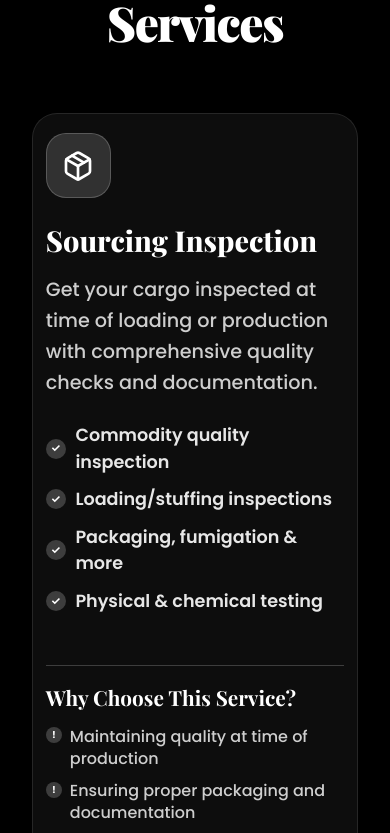
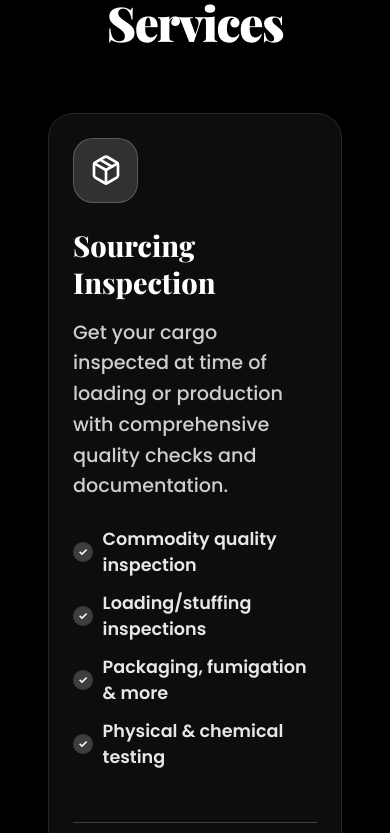
Before and after one commit to CargofirstQaho/Qualtyy, a React (Vite) app in the folder client/: page / in a window 390 px wide. Shown: the part 2231-3064 px from the top of the page. Built offline with nearby package versions, Linux system fonts and the light colour scheme.

Commit message:
mobile view for service section

```diff
--- a/client/src/components/Services.jsx
+++ b/client/src/components/Services.jsx
@@ -1459,12 +1459,14 @@
 
 // export default Services;
 
+
 import React, { useEffect, useRef, useState } from 'react';
 import { Leaf, BarChart3, Shield, Zap, Package, MapPin, ChevronDown, ChevronUp } from 'lucide-react';
 
 const Services = () => {
   const [isVisible, setIsVisible] = useState(false);
   const [showAllServices, setShowAllServices] = useState(false);
+  const [isMobile, setIsMobile] = useState(false);
   const sectionRef = useRef(null);
 
   const featuredServices = [
@@ -1550,6 +1552,18 @@ const Services = () => {
   const initialServices = services.slice(0, 3);
   const additionalServices = services.slice(3);
 
+  // Mobile detection
+  useEffect(() => {
+    const checkMobile = () => {
+      setIsMobile(window.innerWidth <= 768);
+    };
+
+    checkMobile();
+    window.addEventListener('resize', checkMobile);
+
+    return () => window.removeEventListener('resize', checkMobile);
+  }, []);
+
   const servicesStyles = {
     services: {
       padding: '6rem 2rem',
@@ -1571,7 +1585,8 @@ const Services = () => {
       maxWidth: '1400px',
       margin: '0 auto',
       position: 'relative',
-      zIndex: 10
+      zIndex: 10,
+      padding: isMobile ? '0 1rem' : '0'
     },
     sectionHeader: {
       textAlign: 'center',
@@ -1582,17 +1597,17 @@ const Services = () => {
       alignItems: 'center',
       background: 'rgba(255, 255, 255, 0.1)',
       color: '#FFFFFF',
-      padding: '1rem 2rem',
+      padding: isMobile ? '0.8rem 1.5rem' : '1rem 2rem',
       borderRadius: '25px',
       fontWeight: '700',
-      fontSize: '1.2rem',
+      fontSize: isMobile ? '1rem' : '1.2rem',
       marginBottom: '2rem',
       border: '1px solid rgba(255, 255, 255, 0.2)',
       backdropFilter: 'blur(10px)',
       fontFamily: '"Gilroy", "Poppins", "Inter", -apple-system, BlinkMacSystemFont, sans-serif'
     },
     title: {
-      fontSize: '5rem',
+      fontSize: isMobile ? '3rem' : '5rem',
       fontWeight: '900',
       lineHeight: '1.1',
       marginBottom: '2rem',
@@ -1607,7 +1622,7 @@ const Services = () => {
       backgroundClip: 'text'
     },
     description: {
-      fontSize: '1.4rem',
+      fontSize: isMobile ? '1.1rem' : '1.4rem',
       color: 'rgba(255, 255, 255, 0.8)',
       maxWidth: '800px',
       margin: '0 auto',
@@ -1625,19 +1640,23 @@ const Services = () => {
     },
     servicesGrid: {
       display: 'grid',
-      gridTemplateColumns: 'repeat(3, 1fr)',
-      gap: '2rem',
-      marginTop: '4rem'
+      gridTemplateColumns: isMobile ? '1fr' : 'repeat(3, 1fr)',
+      gap: isMobile ? '1rem' : '2rem',
+      marginTop: '4rem',
+      maxWidth: isMobile ? '350px' : 'none',
+      margin: isMobile ? '4rem auto 0 auto' : '4rem 0 0 0'
     },
     additionalServicesGrid: {
       display: 'grid',
-      gridTemplateColumns: 'repeat(3, 1fr)',
-      gap: '2rem',
+      gridTemplateColumns: isMobile ? '1fr' : 'repeat(3, 1fr)',
+      gap: isMobile ? '1rem' : '2rem',
       marginTop: '2rem',
       opacity: showAllServices ? 1 : 0,
       maxHeight: showAllServices ? '2000px' : '0',
       overflow: 'hidden',
-      transition: 'all 0.6s ease-in-out'
+      transition: 'all 0.6s ease-in-out',
+      maxWidth: isMobile ? '350px' : 'none',
+      margin: isMobile ? '2rem auto 0 auto' : '2rem 0 0 0'
     },
     viewAllButton: {
       display: 'flex',
@@ -1662,8 +1681,8 @@ const Services = () => {
     serviceCard: {
       background: 'rgba(255, 255, 255, 0.05)',
       backdropFilter: 'blur(10px)',
-      padding: '2rem 1.5rem',
-      borderRadius: '20px',
+      padding: isMobile ? '1.2rem 1rem' : '2rem 1.5rem',
+      borderRadius: isMobile ? '15px' : '20px',
       border: '1px solid rgba(255, 255, 255, 0.1)',
       transition: 'all 0.3s ease',
       position: 'relative',
@@ -1671,15 +1690,16 @@ const Services = () => {
       cursor: 'pointer',
       display: 'flex',
       flexDirection: 'column',
-      height: '100%',
-      maxWidth: '100%',
-      margin: '0 auto'
+      height: isMobile ? 'auto' : '100%',
+      maxWidth: isMobile ? '320px' : '100%',
+      margin: isMobile ? '0 auto' : '0 auto',
+      minHeight: isMobile ? 'auto' : 'auto'
     },
     featuredServiceCard: {
       background: 'rgba(255, 255, 255, 0.05)',
       backdropFilter: 'blur(10px)',
       color: '#FFFFFF',
-      padding: '2rem',
+      padding: isMobile ? '1.5rem' : '2rem',
       borderRadius: '25px',
       border: '1px solid rgba(255, 255, 255, 0.1)',
       transition: 'all 0.3s ease',
@@ -1687,22 +1707,22 @@ const Services = () => {
       overflow: 'hidden',
       cursor: 'pointer',
       display: 'grid',
-      gridTemplateColumns: '1fr 1fr',
-      gap: '3rem',
+      gridTemplateColumns: isMobile ? '1fr' : '1fr 1fr',
+      gap: isMobile ? '1.5rem' : '3rem',
       alignItems: 'center',
-      minHeight: '280px',
+      minHeight: isMobile ? 'auto' : '280px',
       maxWidth: '100%',
       margin: '0 auto 1.5rem auto'
     },
     serviceIcon: {
-      width: '55px',
-      height: '55px',
+      width: isMobile ? '45px' : '55px',
+      height: isMobile ? '45px' : '55px',
       background: 'rgba(255, 255, 255, 0.1)',
-      borderRadius: '15px',
+      borderRadius: isMobile ? '12px' : '15px',
       display: 'flex',
       alignItems: 'center',
       justifyContent: 'center',
-      marginBottom: '1.5rem',
+      marginBottom: isMobile ? '1rem' : '1.5rem',
       color: '#FFFFFF',
       transition: 'transform 0.3s ease',
       border: '1px solid rgba(255, 255, 255, 0.2)'
@@ -1721,9 +1741,9 @@ const Services = () => {
       border: '1px solid rgba(255, 255, 255, 0.2)'
     },
     serviceTitle: {
-      fontSize: '1.5rem',
+      fontSize: isMobile ? '1.1rem' : '1.5rem',
       fontWeight: '700',
-      marginBottom: '0.75rem',
+      marginBottom: isMobile ? '0.5rem' : '0.75rem',
       color: '#FFFFFF',
       lineHeight: '1.3',
       fontFamily: '"Playfair Display", "Georgia", "Times New Roman", serif'
@@ -1741,7 +1761,7 @@ const Services = () => {
       marginBottom: '1.5rem',
       lineHeight: '1.5',
       flex: '1',
-      fontSize: '1.1rem',
+      fontSize: isMobile ? '1rem' : '1.1rem',
       fontWeight: '500',
       fontFamily: '"Gilroy", "Poppins", "Inter", -apple-system, BlinkMacSystemFont, sans-serif'
     },
@@ -1757,7 +1777,7 @@ const Services = () => {
       listStyle: 'none',
       padding: 0,
       margin: 0,
-      minHeight: '120px',
+      minHeight: isMobile ? 'auto' : '120px',
       display: 'flex',
       flexDirection: 'column',
       justifyContent: 'flex-start'
@@ -1777,7 +1797,7 @@ const Services = () => {
       marginBottom: '0.6rem',
       color: 'rgba(255, 255, 255, 0.8)',
       fontWeight: '600',
-      fontSize: '1rem',
+      fontSize: isMobile ? '0.9rem' : '1rem',
       fontFamily: '"Gilroy", "Poppins", "Inter", -apple-system, BlinkMacSystemFont, sans-serif'
     },
     featuredFeatureItem: {
@@ -1915,7 +1935,7 @@ const Services = () => {
       border: '1px solid rgba(255, 255, 255, 0.1)'
     },
     ctaTitle: {
-      fontSize: '3rem',
+      fontSize: isMobile ? '2rem' : '3rem',
       fontWeight: '800',
       marginBottom: '1rem',
       color: '#FFFFFF',
@@ -1923,7 +1943,7 @@ const Services = () => {
       letterSpacing: '-0.02em'
     },
     ctaDescription: {
-      fontSize: '1.3rem',
+      fontSize: isMobile ? '1.1rem' : '1.3rem',
       color: 'rgba(255, 255, 255, 0.7)',
       marginBottom: '2rem',
       maxWidth: '600px',
@@ -1991,88 +2011,6 @@ const Services = () => {
           to {
             opacity: 1;
             transform: translateY(0);
-          }
-        }
-
-        /* Mobile responsive grid - EXACTLY 2 columns on mobile */
-        @media (max-width: 768px) {
-          .services-grid {
-            grid-template-columns: 1fr 1fr !important;
-            gap: 1rem !important;
-            max-width: 100% !important;
-          }
-
-          .additional-services-grid {
-            grid-template-columns: 1fr 1fr !important;
-            gap: 1rem !important;
-            max-width: 100% !important;
-          }
-
-          .featured-service-card {
-            grid-template-columns: 1fr !important;
-            gap: 1.5rem !important;
-            min-height: auto !important;
-            padding: 1.5rem !important;
-          }
-
-          .service-card {
-            padding: 1.5rem 1rem !important;
-          }
-
-          .service-title {
-            font-size: 1.3rem !important;
-          }
-
-          .service-description {
-            font-size: 1rem !important;
-          }
-
-          .section-title {
-            font-size: 3rem !important;
-          }
-
-          .badge {
-            font-size: 1rem !important;
-            padding: 0.8rem 1.5rem !important;
-          }
-
-          .cta-title {
-            font-size: 2rem !important;
-          }
-
-          .cta-description {
-            font-size: 1.1rem !important;
-          }
-        }
-
-        /* Very small mobile devices */
-        @media (max-width: 480px) {
-          .services-grid {
-            grid-template-columns: 1fr 1fr !important;
-            gap: 0.8rem !important;
-            max-width: 100% !important;
-          }
-
-          .additional-services-grid {
-            grid-template-columns: 1fr 1fr !important;
-            gap: 0.8rem !important;
-            max-width: 100% !important;
-          }
-
-          .service-card {
-            padding: 1.2rem 0.8rem !important;
-          }
-
-          .service-title {
-            font-size: 1.2rem !important;
-          }
-
-          .service-description {
-            font-size: 0.95rem !important;
-          }
-
-          .feature-item {
-            font-size: 0.9rem !important;
           }
         }
       `;
```
